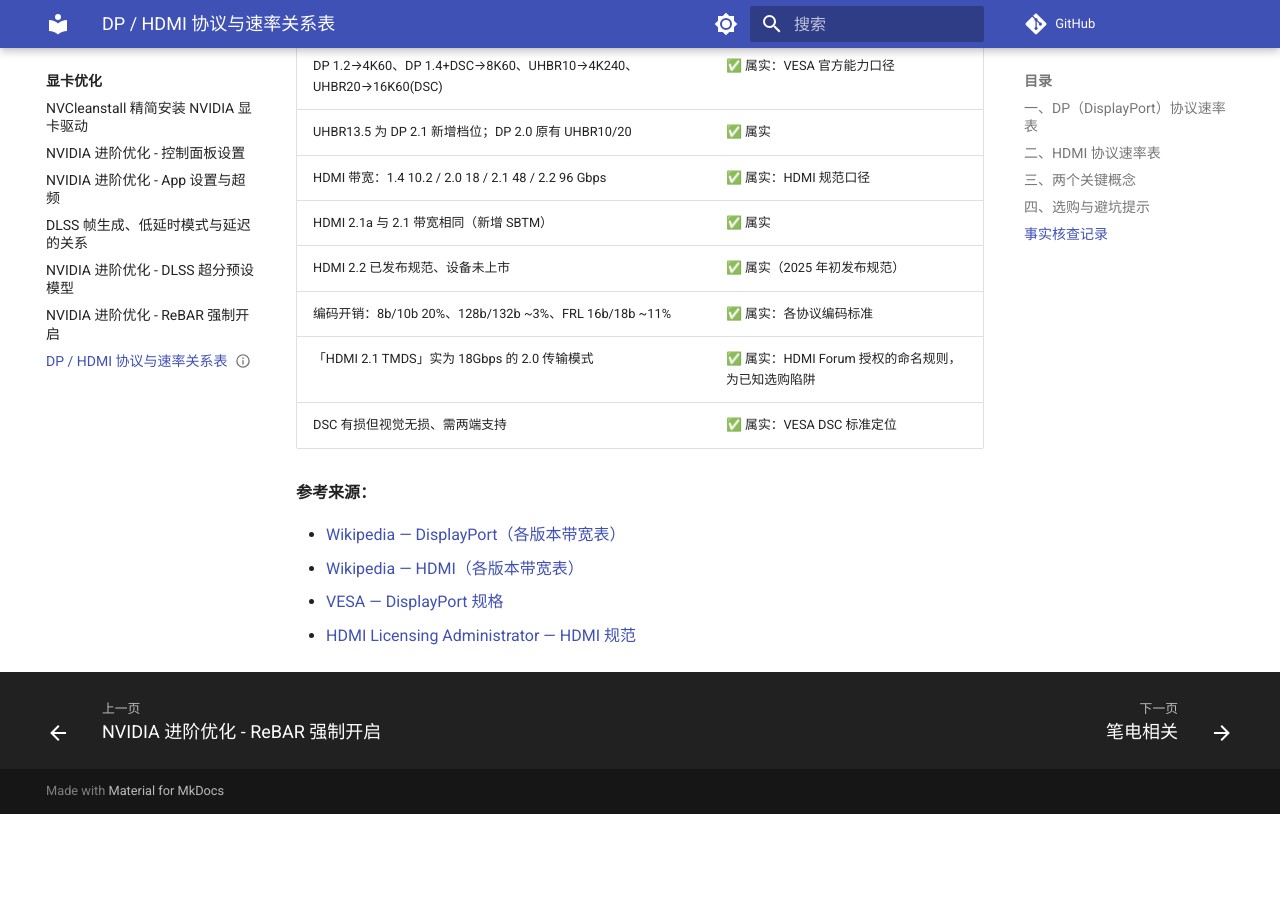
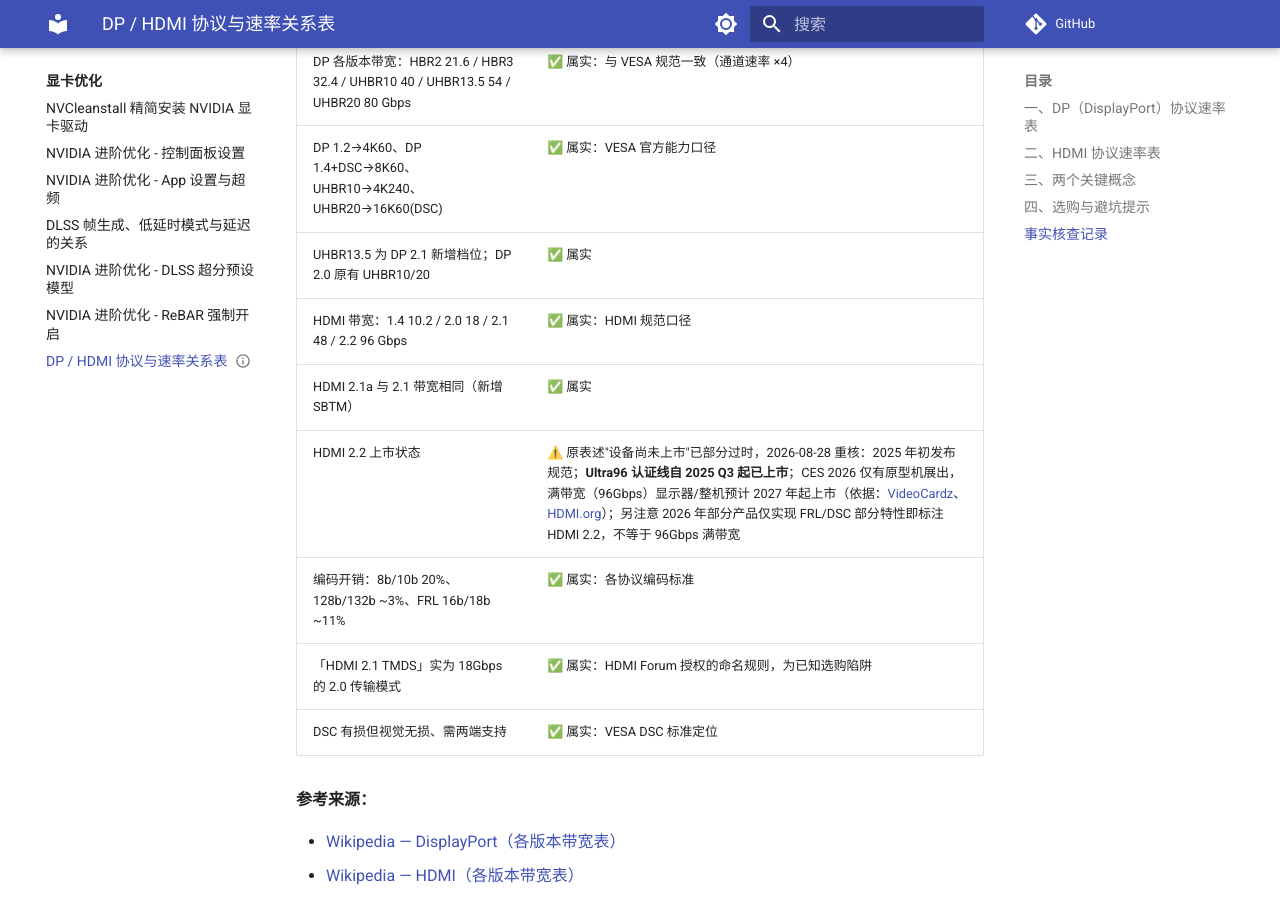
Before and after one commit to 3304711297/youshouldknow, an MkDocs documentation site: the page built from docs/显卡优化/DP-HDMI协议与速率关系表.md, in a window 1280 px wide and 900 px high, scrolled down 2609 px. Built offline with MkDocs 1.6.1 and Material for MkDocs 9.7.7, drawn with Linux system fonts in a browser that asks for light colours; comment, search, counter and statistics services are not loaded; before the commit the page ends 3423 px from its top, so only the background shows below that; some of the changed text lies outside the part shown.

Commit message:
docs: 首页补齐 AI工具分类入口;重核 HDMI 2.2 上市状态
- docs/README 两张导航表补 AI工具 分类(此前 13/14,Edge CDP 文章从首页不可见)
- DP-HDMI 文 2026-08-28 重核:Ultra96 认证线 2025 Q3 起已上市,CES 2026 仅原型机,满带宽整机预计 2027;原文"设备尚未上市"改为精确表述并附依据
- verified_on 更新为 2026-08-28

```diff
--- a/docs/显卡优化/DP-HDMI协议与速率关系表.md
+++ b/docs/显卡优化/DP-HDMI协议与速率关系表.md
@@ -4,8 +4,8 @@ risk: low
 applies_to:
   - Windows 10/11 PC 显示输出
   - DisplayPort / HDMI 显示器与线材选购
-verified_on: 2026-08-21
-# 本次收尾未重新核验外部事实，verified_on 保留上次核验日期
+verified_on: 2026-08-28
+# 2026-08-28 重核 HDMI 2.2 上市状态：Ultra96 线材已上市，满带宽整机预计 2027 年
 ---
 
 # DP / HDMI 协议与速率关系表
@@ -40,7 +40,7 @@ verified_on: 2026-08-21
 | HDMI 2.0 | 18 Gbps | 4K@60 |
 | HDMI 2.1 | 48 Gbps（FRL） | **4K@120 / 8K@60** |
 | HDMI 2.1a | 48 Gbps | 同 2.1（新增 SBTM 源码直通） |
-| HDMI 2.2 | 96 Gbps | 8K@120 HDR / 10K@85（规范已发布，设备尚未上市） |
+| HDMI 2.2 | 96 Gbps | 8K@120 HDR / 10K@85（2025 年初发布规范；满带宽整机尚未上市，Ultra96 认证线已先行上市） |
 
 ## 三、两个关键概念
 
@@ -78,7 +78,7 @@ DSC 可在同等带宽下传输更高分辨率 / 刷新率——有损压缩但
 | UHBR13.5 为 DP 2.1 新增档位；DP 2.0 原有 UHBR10/20 | ✅ 属实 |
 | HDMI 带宽：1.4 10.2 / 2.0 18 / 2.1 48 / 2.2 96 Gbps | ✅ 属实：HDMI 规范口径 |
 | HDMI 2.1a 与 2.1 带宽相同（新增 SBTM） | ✅ 属实 |
-| HDMI 2.2 已发布规范、设备未上市 | ✅ 属实（2025 年初发布规范） |
+| HDMI 2.2 上市状态 | ⚠️ 原表述"设备尚未上市"已部分过时，2026-08-28 重核：2025 年初发布规范；**Ultra96 认证线自 2025 Q3 起已上市**；CES 2026 仅有原型机展出，满带宽（96Gbps）显示器/整机预计 2027 年起上市（依据：[VideoCardz](https://videocardz.com/newz/first-96-gbps-hdmi-2-2-products-expected-in-2027)、[HDMI.org](https://www.hdmi.org/spec/hdmi2)）；另注意 2026 年部分产品仅实现 FRL/DSC 部分特性即标注 HDMI 2.2，不等于 96Gbps 满带宽 |
 | 编码开销：8b/10b 20%、128b/132b ~3%、FRL 16b/18b ~11% | ✅ 属实：各协议编码标准 |
 | 「HDMI 2.1 TMDS」实为 18Gbps 的 2.0 传输模式 | ✅ 属实：HDMI Forum 授权的命名规则，为已知选购陷阱 |
 | DSC 有损但视觉无损、需两端支持 | ✅ 属实：VESA DSC 标准定位 |
```
Also changed, not shown: docs/README.md (+2 -0 lines).
